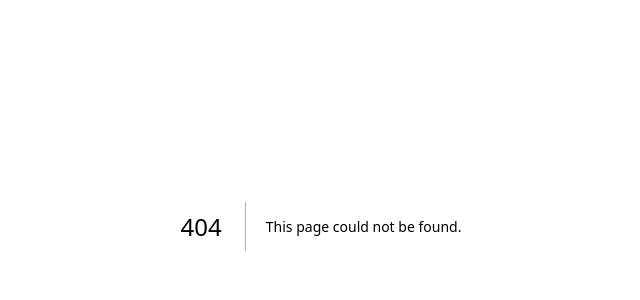
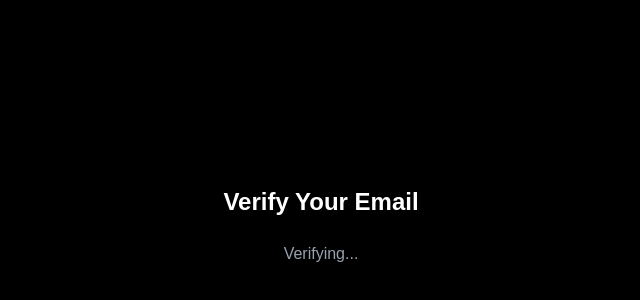
Before and after one commit to itsjeet04/next-auth, a Next.js app in the folder nextauth/: page /verifyemail in a window 1280 px wide. Before the commit this address had no page. Shown: the part 174-474 px from the top of the page, without its empty margins (319-959 px from the left). Built offline with nearby package versions, Linux system fonts and the light colour scheme.

Commit message:
Add email verification page and update middleware for verification path

```diff
--- /dev/null
+++ b/nextauth/app/verifyemail/page.tsx
@@ -0,0 +1,70 @@
+'use client'
+
+import axios from "axios"
+import Link from "next/link"
+import { useEffect, useState } from "react"
+import { toast } from "react-toastify"
+
+export default function VerifyEmailPage() {
+
+    const [token, setToken] = useState('')
+    const [verified, setVerified] = useState(false)
+    const [error, setError] = useState(false)
+
+
+
+    const verifyUserEmail = async () => {
+        try {
+            await axios.post('/api/users/verifyemail', { token })
+            setVerified(true)
+        } catch (error: any) {
+            setError(true)
+            toast.error("Verification failed")
+        }
+    }
+
+    useEffect(() => {
+        const urlToken = window.location.search.split("=")[1]
+        setToken(urlToken || "")
+    }, [])
+
+    useEffect(() => {
+        if (token.length > 0) {
+            verifyUserEmail()
+        }
+    }, [token])
+
+    return (
+        <div className="flex items-center justify-center min-h-screen bg-black">
+            <div className="bg-black p-8 rounded-2xl shadow-lg w-full max-w-md text-white">
+
+                <h1 className="text-2xl font-bold text-center mb-6">
+                    Verify Your Email
+                </h1>
+
+                {!verified && !error && (
+                    <p className="text-center text-gray-400">
+                        Verifying...
+                    </p>
+                )}
+
+                {verified && (
+                    <div className="text-center">
+                        <h2 className="text-green-400 mb-4">
+                            Email Verified
+                        </h2>
+                        <Link href="/login">Go to Login</Link>
+                    </div>
+                )}
+
+                {error && (
+                    <div className="text-center">
+                        <h2 className="text-red-400 mb-4">
+                            Verification Failed
+                        </h2>
+                    </div>
+                )}
+            </div>
+        </div>
+    )
+}
--- a/nextauth/middleware.ts
+++ b/nextauth/middleware.ts
@@ -4,7 +4,7 @@ import { User } from "@/models/user.model";
 export function middleware(request : NextRequest){
     const path = request.nextUrl.pathname;
 
-    const isPublicPath = path === "/login" || path === "/signup"
+    const isPublicPath = path === "/login" || path === "/signup" || path === "/verifyemail"
     const token = request.cookies.get("token")?.value || ""
     if(isPublicPath && token){
         return NextResponse.redirect(new URL("/profile", request.url))
@@ -15,5 +15,5 @@ export function middleware(request : NextRequest){
 }
 
 export const config = {
-    matcher: ["/", "/profile", "/login", "/signup" , "/profile/:id*"],
+    matcher: ["/", "/profile", "/login", "/signup" , "/profile/:id*" , "/verifyemail"],
 }
```
